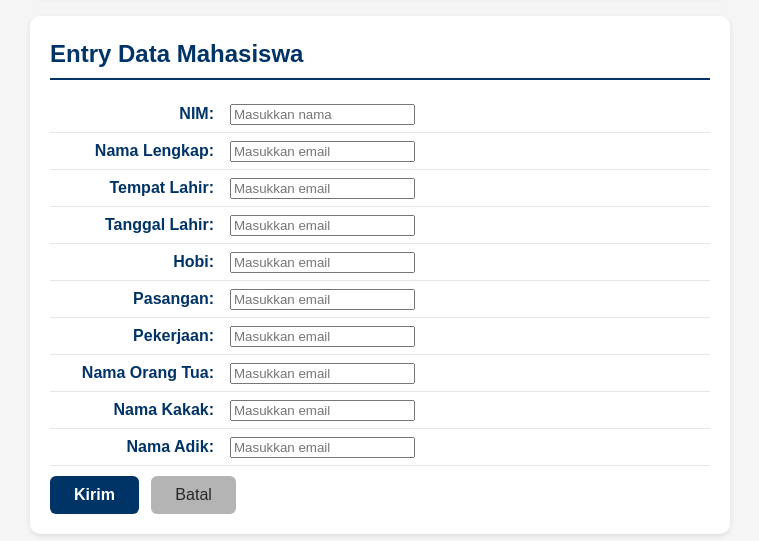
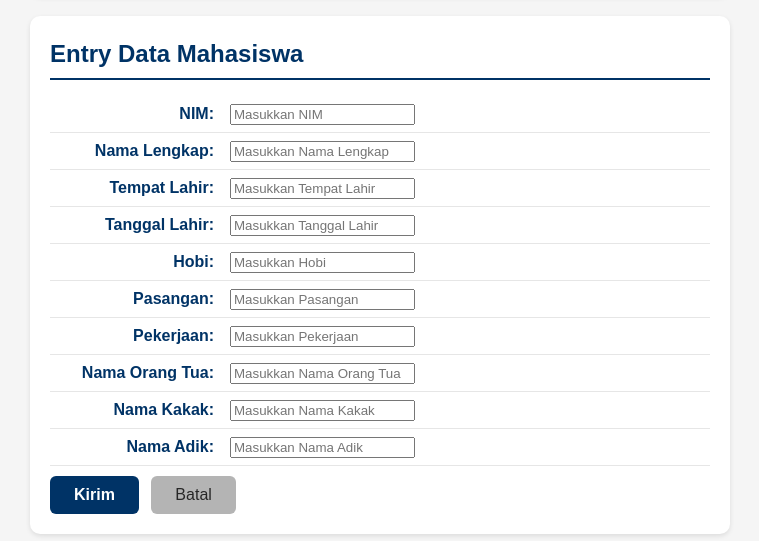
Before and after one commit to ALFAREZII/2511500046-PWD-TI1B-2526O, a PHP site: page /pertemuan-08/index.php in a window 1280 px wide. Shown: the part 423-964 px from the top of the page, without its empty margins (260-1019 px from the left). Run offline with PHP 8.4, Linux system fonts and the light colour scheme.

Commit message:
fixing type

```diff
--- a/pertemuan-08/index.php
+++ b/pertemuan-08/index.php
@@ -55,43 +55,43 @@ endif;
     <section id="entry">
        <h2>Entry Data Mahasiswa</h2>
          <label for="txtNama"><span>NIM:</span>
-          <input type="text" id="txtNama" name="txtNama" placeholder="Masukkan nama" required autocomplete="name">
+          <input type="text" id="txtNama" name="txtNama" placeholder="Masukkan NIM" required autocomplete="name">
         </label>
 
         <label for="txtEmail"><span>Nama Lengkap:</span>
-          <input type="email" id="txtEmail" name="txtEmail" placeholder="Masukkan email" required autocomplete="email">
+          <input type="email" id="txtEmail" name="txtEmail" placeholder="Masukkan Nama Lengkap" required autocomplete="email">
         </label>
 
         <label for="txtEmail"><span>Tempat Lahir:</span>
-          <input type="email" id="txtEmail" name="txtEmail" placeholder="Masukkan email" required autocomplete="email">
+          <input type="email" id="txtEmail" name="txtEmail" placeholder="Masukkan Tempat Lahir" required autocomplete="email">
         </label>
 
           <label for="txtEmail"><span>Tanggal Lahir:</span>
-          <input type="email" id="txtEmail" name="txtEmail" placeholder="Masukkan email" required autocomplete="email">
+          <input type="email" id="txtEmail" name="txtEmail" placeholder="Masukkan Tanggal Lahir" required autocomplete="email">
         </label>
 
           <label for="txtEmail"><span>Hobi:</span>
-          <input type="email" id="txtEmail" name="txtEmail" placeholder="Masukkan email" required autocomplete="email">
+          <input type="email" id="txtEmail" name="txtEmail" placeholder="Masukkan Hobi" required autocomplete="email">
         </label>
 
           <label for="txtEmail"><span>Pasangan:</span>
-          <input type="email" id="txtEmail" name="txtEmail" placeholder="Masukkan email" required autocomplete="email">
+          <input type="email" id="txtEmail" name="txtEmail" placeholder="Masukkan Pasangan" required autocomplete="email">
         </label>
 
          <label for="txtEmail"><span>Pekerjaan:</span>
-          <input type="email" id="txtEmail" name="txtEmail" placeholder="Masukkan email" required autocomplete="email">
+          <input type="email" id="txtEmail" name="txtEmail" placeholder="Masukkan Pekerjaan" required autocomplete="email">
         </label>
 
          <label for="txtEmail"><span>Nama Orang Tua:</span>
-          <input type="email" id="txtEmail" name="txtEmail" placeholder="Masukkan email" required autocomplete="email">
+          <input type="email" id="txtEmail" name="txtEmail" placeholder="Masukkan Nama Orang Tua" required autocomplete="email">
         </label>
 
         <label for="txtEmail"><span>Nama Kakak:</span>
-          <input type="email" id="txtEmail" name="txtEmail" placeholder="Masukkan email" required autocomplete="email">
+          <input type="email" id="txtEmail" name="txtEmail" placeholder="Masukkan Nama Kakak" required autocomplete="email">
         </label>
 
         <label for="txtEmail"><span>Nama Adik:</span>
-          <input type="email" id="txtEmail" name="txtEmail" placeholder="Masukkan email" required autocomplete="email">
+          <input type="email" id="txtEmail" name="txtEmail" placeholder="Masukkan Nama Adik" required autocomplete="email">
         </label>
 
          <button type="submit">Kirim</button>
```
